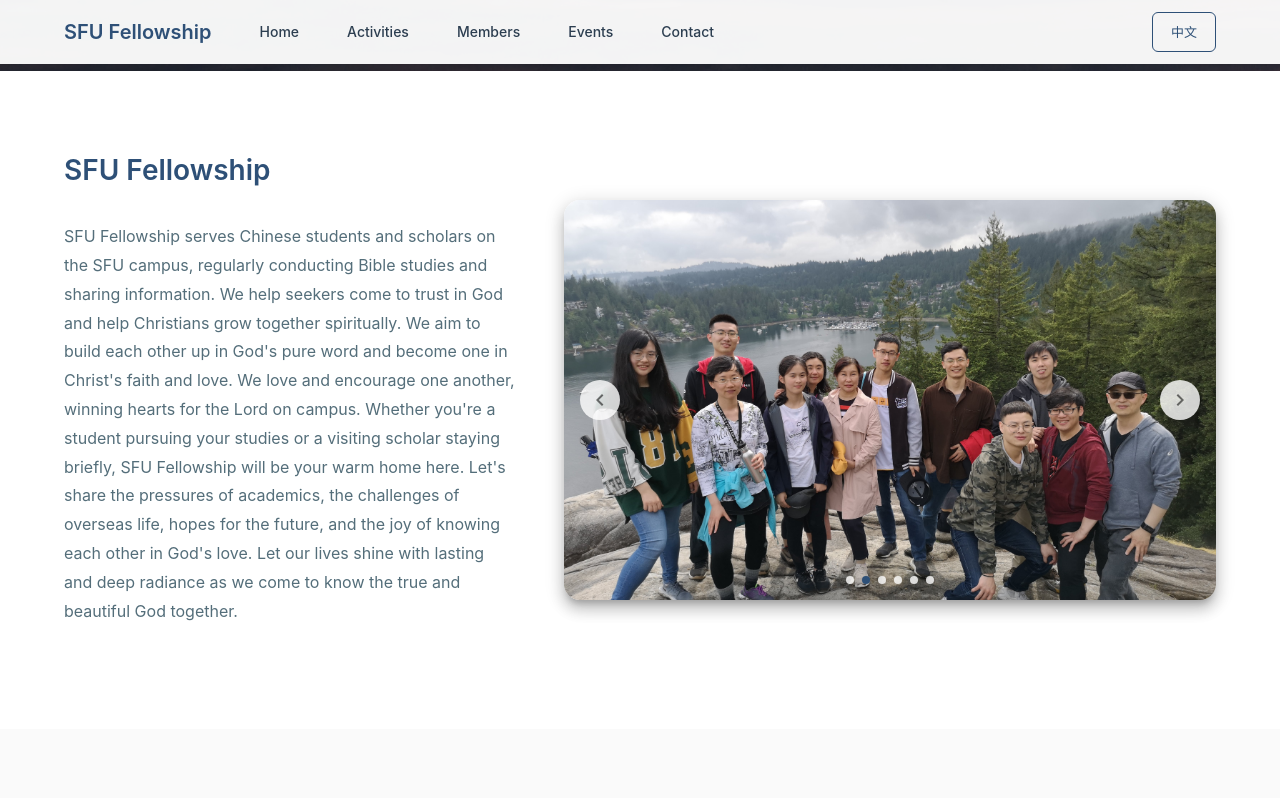
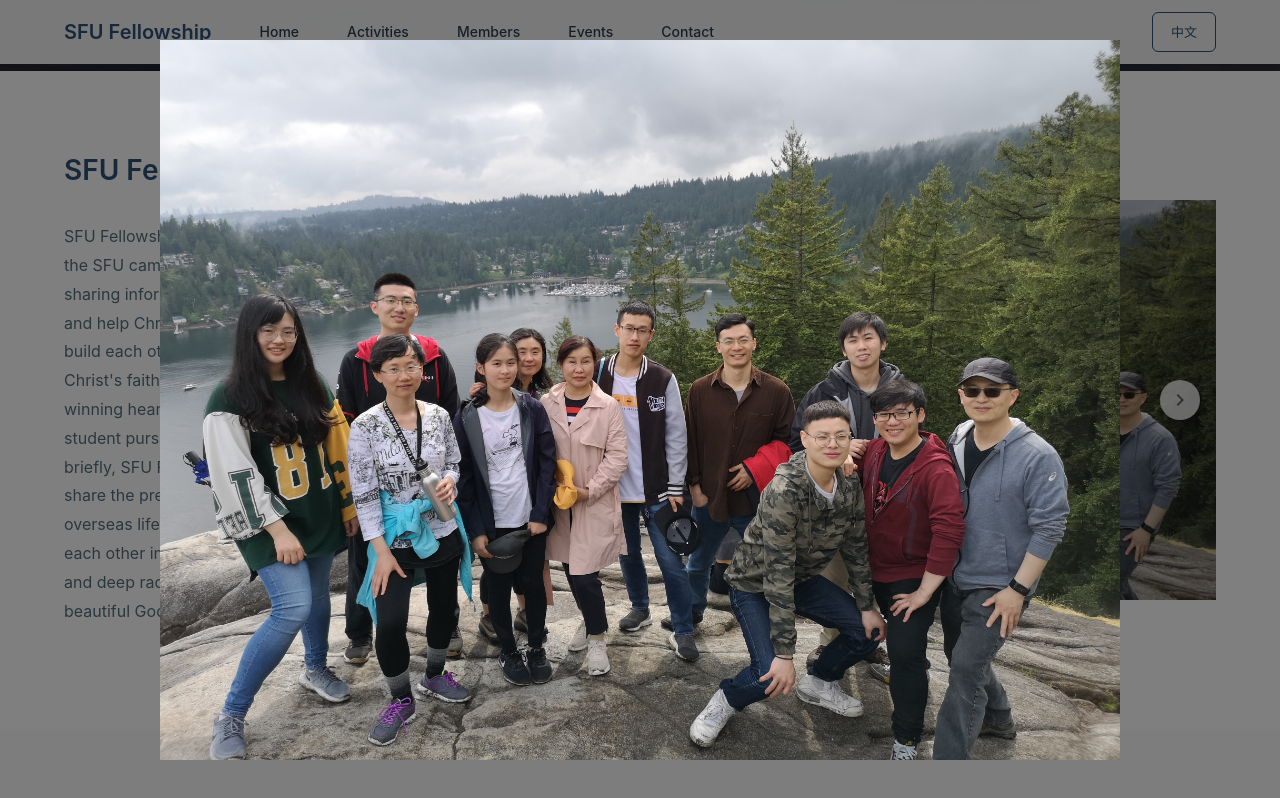
Before and after one commit to sfufellowship/website-next-js, a Next.js app: page /en in a window 1280 px wide. Both pictures are taken after a click on the element 890 px from the left and 400 px from the top of the page. Built offline with nearby package versions, Linux system fonts and the light colour scheme.

Commit message:
feat: enlarge photo when user clicks it

```diff
--- a/src/app/[lang]/page.tsx
+++ b/src/app/[lang]/page.tsx
@@ -1,10 +1,11 @@
 "use client";
 
-import { Box, Container, Typography, Grid, useTheme, alpha, List, ListItem, ListItemIcon, ListItemText } from "@mui/material";
+import { Box, Container, Typography, Grid, useTheme, alpha, List, ListItem, ListItemIcon, ListItemText, Modal } from "@mui/material";
 import Image from "next/image";
 import EmailIcon from "@mui/icons-material/Email";
 import LocationOnIcon from "@mui/icons-material/LocationOn";
 import PhoneIcon from "@mui/icons-material/Phone";
+import { useState } from "react";
 import { images } from "@/src/constants/images";
 import GoogleCalendar from "@/src/components/forms/GoogleCalendar";
 import GoogleForm from "@/src/components/forms/GoogleForm";
@@ -19,6 +20,17 @@ import ImageCarousel from "@/src/components/carousel/ImageCarousel";
 
 export default function Home({ params: { lang } }: { params: { lang: "zh" | "en" } }) {
     const theme = useTheme();
+    const [openModal, setOpenModal] = useState(false);
+    const [selectedImage, setSelectedImage] = useState<string>("");
+
+    const handleImageClick = (imageSrc: string) => {
+        setSelectedImage(imageSrc);
+        setOpenModal(true);
+    };
+
+    const handleCloseModal = () => {
+        setOpenModal(false);
+    };
 
     // Create activity cards
     const activityCards = activities[lang].items.map((activity, index) => (
@@ -119,11 +131,43 @@ export default function Home({ params: { lang } }: { params: { lang: "zh" | "en"
                                     { src: images.fellowshipGroupPhoto6, alt: "Fellowship Group Photo 6" },
                                 ]}
                                 autoPlayInterval={5000}
+                                onImageClick={handleImageClick}
                             />
                         </Grid>
                     </Grid>
                 </Container>
             </Box>
+
+            <Modal open={openModal} onClose={handleCloseModal} aria-labelledby="image-modal" aria-describedby="enlarged-image">
+                <Box
+                    sx={{
+                        position: "absolute",
+                        top: "50%",
+                        left: "50%",
+                        transform: "translate(-50%, -50%)",
+                        width: "90vw",
+                        height: "90vh",
+                        bgcolor: "transparent",
+                        outline: "none",
+                        display: "flex",
+                        justifyContent: "center",
+                        alignItems: "center",
+                    }}
+                    onClick={handleCloseModal}
+                >
+                    <Image
+                        src={selectedImage}
+                        alt="Enlarged fellowship photo"
+                        style={{
+                            maxWidth: "100%",
+                            maxHeight: "100%",
+                            objectFit: "contain",
+                        }}
+                        width={1920}
+                        height={1080}
+                    />
+                </Box>
+            </Modal>
 
             {/* Activities Section */}
             <Box id="activities" component="section" sx={{ py: { xs: 6, md: 10 }, bgcolor: "grey.50" }}>
--- a/src/components/carousel/ImageCarousel.tsx
+++ b/src/components/carousel/ImageCarousel.tsx
@@ -8,11 +8,15 @@ import { StaticImageData } from "next/image";
 import { motion, AnimatePresence } from "framer-motion";
 
 interface ImageCarouselProps {
-    images: { src: StaticImageData; alt: string }[];
-    autoPlayInterval?: number; // in milliseconds
+    images: {
+        src: string;
+        alt: string;
+    }[];
+    autoPlayInterval?: number;
+    onImageClick?: (imageSrc: string) => void;
 }
 
-export default function ImageCarousel({ images, autoPlayInterval = 5000 }: ImageCarouselProps) {
+export default function ImageCarousel({ images, autoPlayInterval = 5000, onImageClick }: ImageCarouselProps) {
     const [currentIndex, setCurrentIndex] = useState(0);
     const [isPaused, setIsPaused] = useState(false);
     const theme = useTheme();
@@ -41,36 +45,30 @@ export default function ImageCarousel({ images, autoPlayInterval = 5000 }: Image
     }, [handleNext, autoPlayInterval, isPaused]);
 
     return (
-        <Box
-            sx={{
-                position: "relative",
-                height: 400,
-                borderRadius: 2,
-                overflow: "hidden",
-                boxShadow: theme.shadows[10],
-            }}
-            onMouseEnter={() => setIsPaused(true)}
-            onMouseLeave={() => setIsPaused(false)}
-        >
-            <AnimatePresence mode="wait">
-                <motion.div
-                    key={currentIndex}
-                    initial={{ opacity: 0, x: 50 }}
-                    animate={{ opacity: 1, x: 0 }}
-                    exit={{ opacity: 0, x: -50 }}
-                    transition={{ duration: 0.3 }}
-                    style={{ height: "100%" }}
+        <Box sx={{ position: "relative", width: "100%", height: "400px" }}>
+            {images.map((image, index) => (
+                <Box
+                    key={index}
+                    sx={{
+                        position: "absolute",
+                        width: "100%",
+                        height: "100%",
+                        opacity: index === currentIndex ? 1 : 0,
+                        transition: "opacity 0.5s ease-in-out",
+                        cursor: onImageClick ? "pointer" : "default",
+                        pointerEvents: index === currentIndex ? "auto" : "none",
+                    }}
+                    onClick={() => onImageClick?.(image.src)}
                 >
                     <Image
-                        src={images[currentIndex].src}
-                        alt={images[currentIndex].alt}
+                        src={image.src}
+                        alt={image.alt}
                         fill
                         style={{ objectFit: "cover" }}
-                        sizes="(max-width: 600px) 100vw, 600px"
-                        priority={currentIndex === 0}
+                        sizes="(max-width: 768px) 100vw, (max-width: 1200px) 50vw, 33vw"
                     />
-                </motion.div>
-            </AnimatePresence>
+                </Box>
+            ))}
 
             {images.length > 1 && (
                 <>
```
